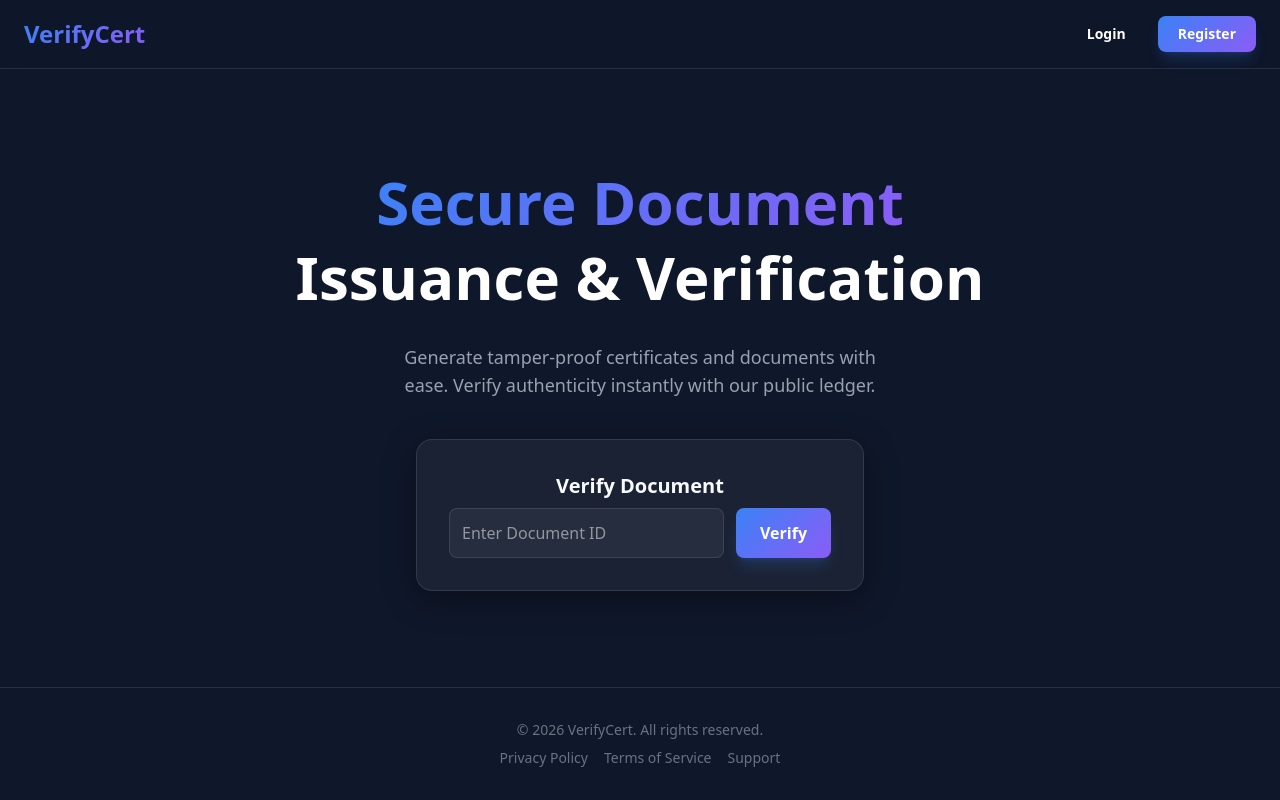
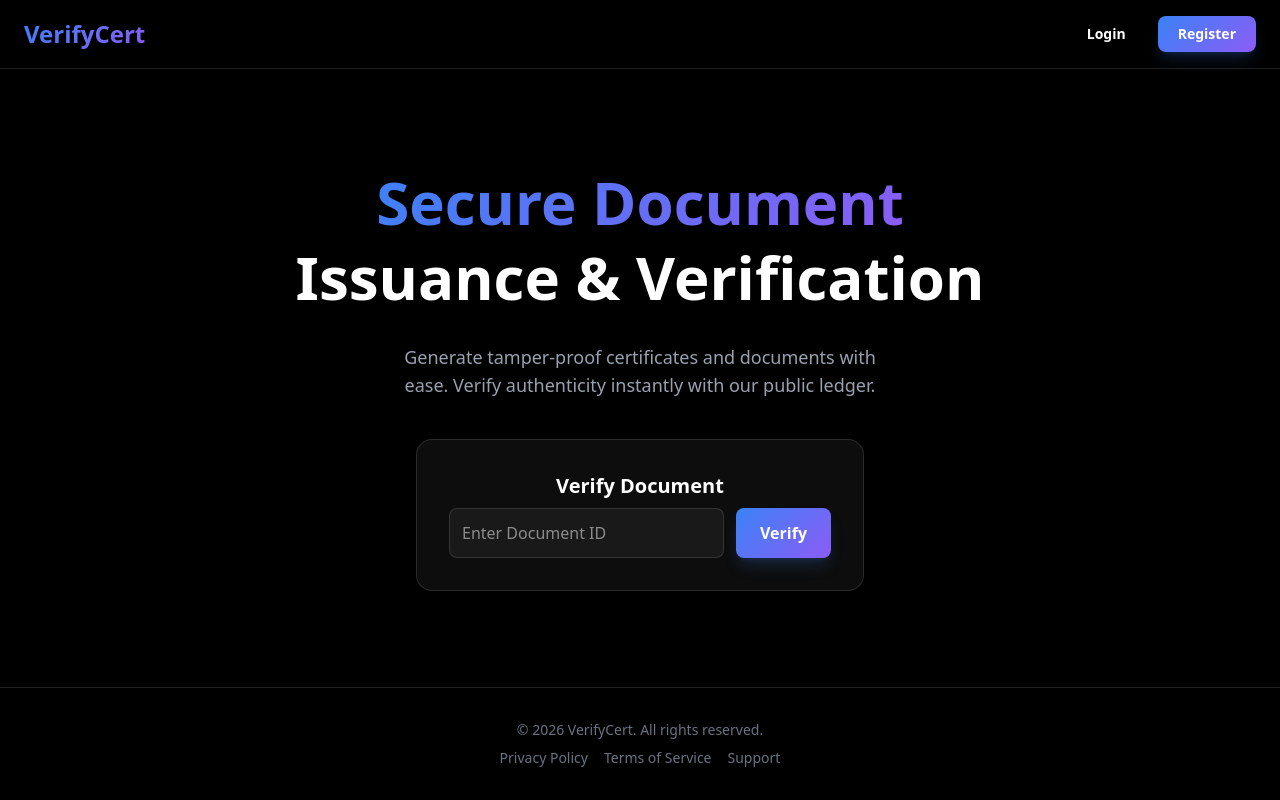
Before and after one commit to Adarsh-MG101/VerifyCert1, a Next.js app in the folder client/: page / in a window 1280 px wide. Built offline with nearby package versions, Linux system fonts and the light colour scheme.

Commit message:
theme change

```diff
--- a/client/src/app/dashboard/layout.js
+++ b/client/src/app/dashboard/layout.js
@@ -41,7 +41,7 @@ export default function DashboardLayout({ children }) {
 
     return (
         <div className="flex min-h-screen relative overflow-hidden">
-            <aside className="w-64 border-r border-glass-border p-6 flex flex-col bg-slate-900/50 backdrop-blur-md z-30 h-screen sticky top-0">
+            <aside className="w-64 border-r border-glass-border p-6 flex flex-col bg-black z-30 h-screen sticky top-0">
                 <Link href="/dashboard">
                     <h2 className="text-2xl font-bold gradient-text mb-10 flex items-center">
                         VerifyCert
@@ -76,7 +76,7 @@ export default function DashboardLayout({ children }) {
                 </div>
             </aside>
 
-            <main className="flex-1 overflow-y-auto bg-slate-900/20 relative z-10">
+            <main className="flex-1 overflow-y-auto bg-black relative z-10">
                 <div className="min-h-full flex flex-col">
                     <div className="flex-1 p-8">
                         {children}
--- a/client/src/components/ThemeSettings.css
+++ b/client/src/components/ThemeSettings.css
@@ -1,25 +1,26 @@
 /*
-  THEME CONFIGURATION
-  Change these values to update the entire application's look and feel.
+  60/30/10 THEME CONFIGURATION
+  60% - Background (Black)
+  30% - Primary/Logo (Blue/Violet)
+  10% - Text (White)
 */
 
 :root {
-    /* Core Colors */
-    --color-bg: #0f172a;
+  /* 60% - Core Background */
+  --color-bg: #000000;
 
-    /* Main background */
-    --color-text: #f8fafc;
-    /* Primary text */
-    --color-primary: #3b82f6;
-    /* Brand/Button color */
-    --color-accent: #8b5cf6;
-    /* Secondary/Gradient color */
+  /* 30% - Primary Brand Colors (Logo) */
+  --color-primary: #3b82f6;
+  --color-accent: #8b5cf6;
 
-    /* Glassmorphism Effect */
-    --color-glass: rgba(255, 255, 255, 0.05);
-    --color-glass-border: rgba(255, 255, 255, 0.1);
-    --shadow-glass: 0 8px 32px 0 rgba(0, 0, 0, 0.37);
+  /* 10% - Text and High Contrast Highlights */
+  --color-text: #ffffff;
 
-    /* Gradients */
-    --grad-primary: linear-gradient(135deg, var(--color-primary) 0%, var(--color-accent) 100%);
+  /* Glassmorphism Effect - Refined for Pure Black */
+  --color-glass: rgba(255, 255, 255, 0.05);
+  --color-glass-border: rgba(255, 255, 255, 0.12);
+  --shadow-glass: 0 10px 40px 0 rgba(0, 0, 0, 0.9);
+
+  /* Gradients */
+  --grad-primary: linear-gradient(135deg, var(--color-primary) 0%, var(--color-accent) 100%);
 }
```
